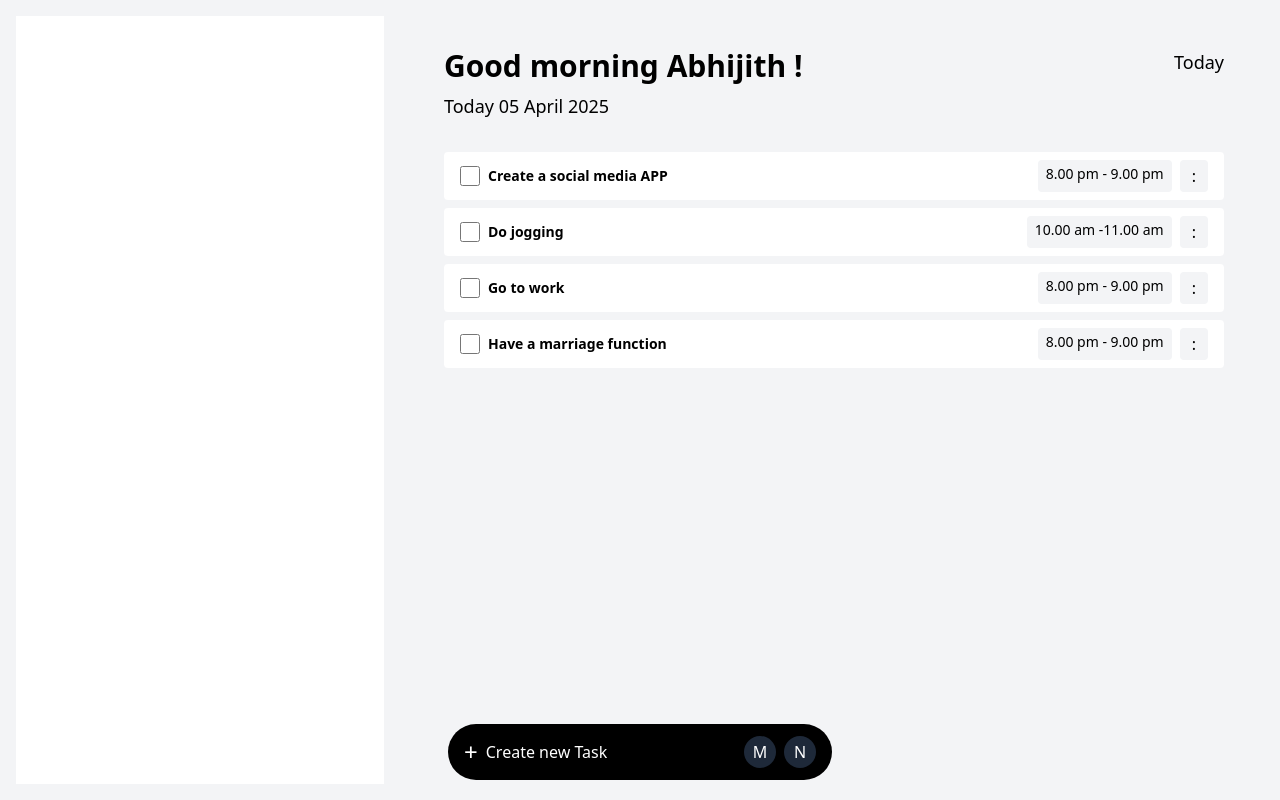
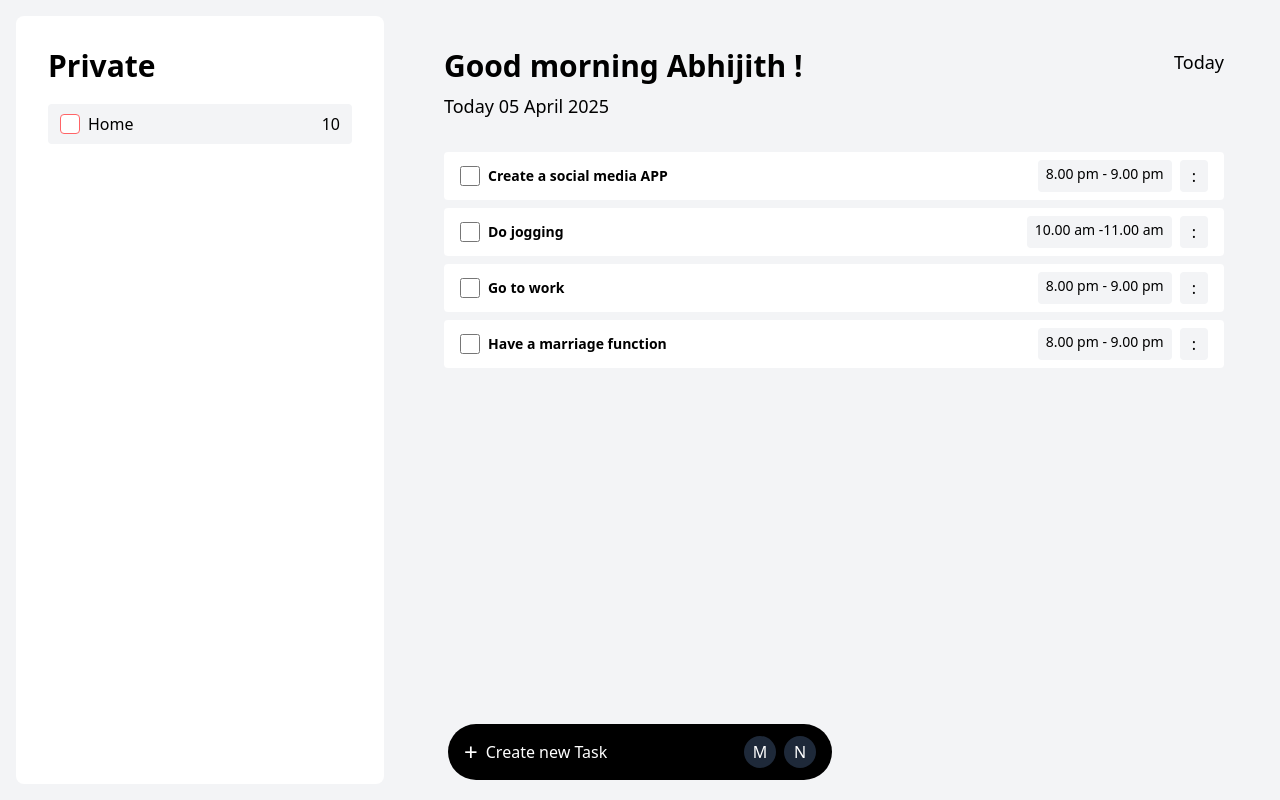
Before and after one commit to Abhijith-TG/TaskManager-2, a React (Vite) app: page / in a window 1280 px wide. Built offline with nearby package versions, Linux system fonts and the light colour scheme.

Commit message:
feat: implement sidebar component in home page layout

```diff
--- a/src/components/sideBar.tsx
+++ b/src/components/sideBar.tsx
@@ -1,6 +1,20 @@
 
 export default function SideBar() {
   return (
-    <div>SideBar</div>
+    <div className="p-8 rounded-lg bg-white h-full" >
+      <div>
+        <p className="text-3xl font-semibold" >Private</p>
+      </div>
+      <div className="mt-5 flex justify-between items-center bg-gray-100 px-3 py-2 rounded" >
+        <div className=" flex gap-2 items-center">
+        <div className="border-red-400 w-5 h-5 border rounded bg-white" >
+        </div>
+        <p>Home</p>
+        </div>
+        <div>
+          10
+        </div>
+      </div>
+    </div>
   )
 }
--- a/src/pages/home.tsx
+++ b/src/pages/home.tsx
@@ -1,3 +1,4 @@
+import SideBar from "../components/sideBar"
 
 
 
@@ -28,8 +29,8 @@ export default function Home() {
   return (
     <div className="h-screen" >
       <div className="p-4 flex bg-gray-100 gap-5 h-full relative">
-        <section className="w-[30%] bg-white" >
-
+        <section className="w-[30%] " >
+          <SideBar/>
         </section>
         <section className="flex flex-col w-[70%] px-10 py-8 gap-8">
           <div className="flex justify-between" >
```
